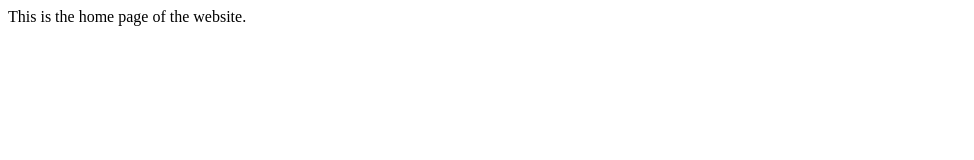
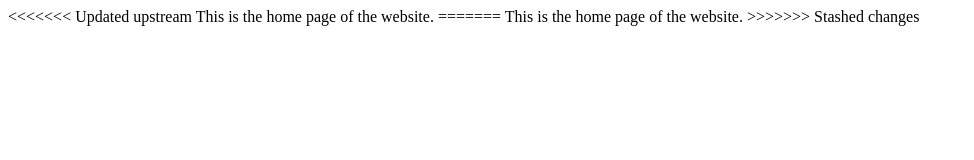
Before and after one commit to nitika807/Assignment_Git, a plain HTML site: page index.html in a window 1280 px wide. Shown: the whole page, without its empty margins (0-974 px from the left). Drawn offline with Linux system fonts and the light colour scheme.

Commit message:
practice

```diff
--- a/index.html
+++ b/index.html
@@ -5,6 +5,10 @@
     <title>Title</title>
 </head>
 <body>
+<<<<<<< Updated upstream
 This is the home page of the website. <!--EXAMPLE-->
+=======
+This is the home page of the website. <!-- -->
+>>>>>>> Stashed changes
 </body>
 </html>
```
